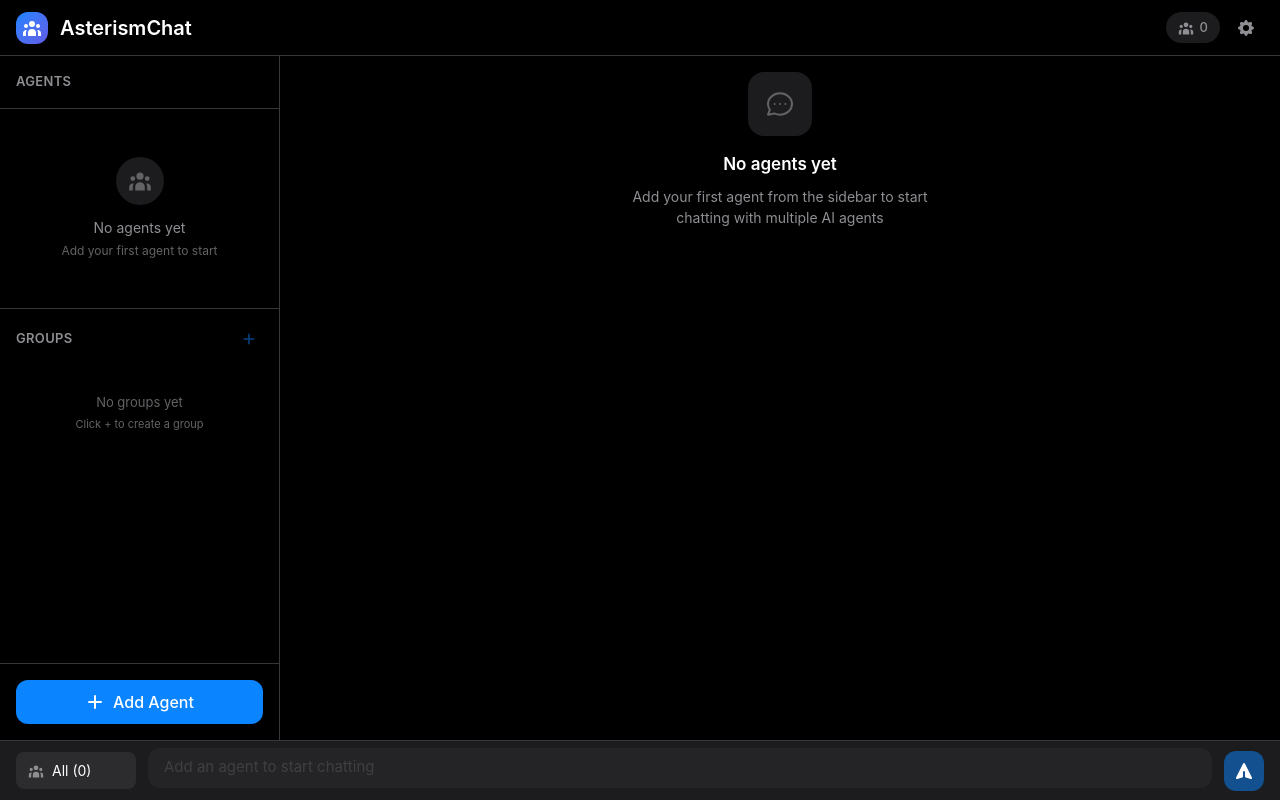
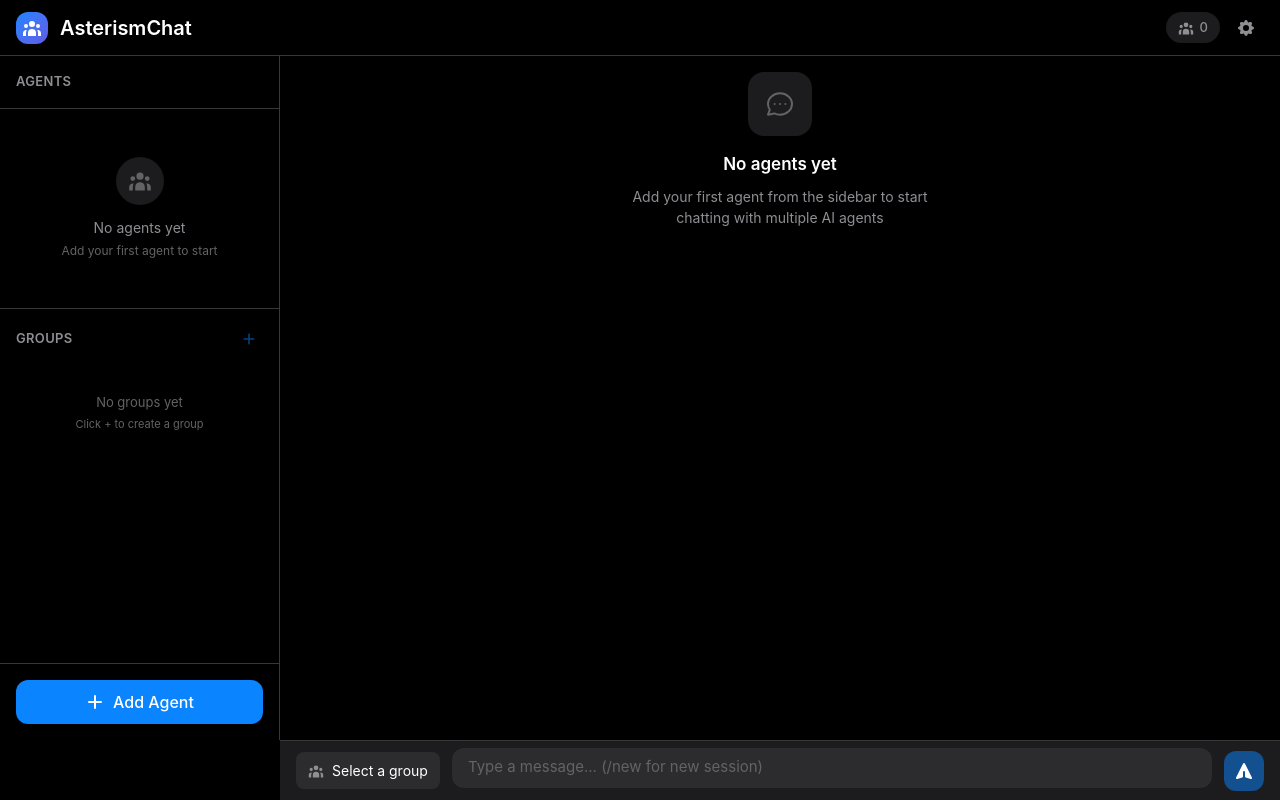
Before and after one commit to rizquuula/AsterismChat, a React (Vite) app: page / in a window 1280 px wide. Built offline with nearby package versions, Linux system fonts and the light colour scheme.

Commit message:
Add debug console logging to InputArea component

```diff
--- a/src/components/InputArea/InputArea.tsx
+++ b/src/components/InputArea/InputArea.tsx
@@ -17,7 +17,7 @@ export function InputArea() {
   }, [message]);
 
   const handleSend = async () => {
-    if (!message.trim() || agents.length === 0 || isSending) return;
+    if (!message.trim() || isSending) return;
 
     setIsSending(true);
     try {
@@ -36,12 +36,9 @@ export function InputArea() {
   };
 
   const activeGroup = groups.find(g => g.id === activeGroupId);
-  const targetAgentCount = activeGroup
-    ? activeGroup.agentIds.length
-    : agents.length;
 
   return (
-    <footer className="fixed left-0 right-0 bottom-0 h-[60px] bg-[#1C1C1E] border-t border-[#38383A] z-30">
+    <footer className="fixed left-[280px] right-0 bottom-0 h-[60px] bg-[#1C1C1E] border-t border-[#38383A] z-30">
       <div className="h-full px-4 flex items-center gap-3">
         {/* Current target indicator */}
         <div className="flex items-center gap-2 px-3 py-2 bg-[#2C2C2E] rounded-lg text-[14px] text-white min-w-[120px]">
@@ -49,7 +46,7 @@ export function InputArea() {
             <path d="M13 6a3 3 0 11-6 0 3 3 0 016 0zM18 8a2 2 0 11-4 0 2 2 0 014 0zM14 15a4 4 0 00-8 0v3h8v-3zM6 8a2 2 0 11-4 0 2 2 0 014 0zM16 18v-3a5.972 5.972 0 00-.75-2.906A3.005 3.005 0 0119 15v3h-3zM4.75 12.094A5.973 5.973 0 004 15v3H1v-3a3 3 0 013.75-2.906z" />
           </svg>
           <span className="truncate">
-            {activeGroup ? activeGroup.name : `All (${targetAgentCount})`}
+            {activeGroup?.name || 'Select a group'}
           </span>
         </div>
 
@@ -60,8 +57,8 @@ export function InputArea() {
             value={message}
             onChange={(e) => setMessage(e.target.value)}
             onKeyDown={handleKeyDown}
-            placeholder={agents.length > 0 ? "Type a message... (/new for new session)" : "Add an agent to start chatting"}
-            disabled={agents.length === 0}
+            placeholder="Type a message... (/new for new session)"
+            disabled={isSending}
             rows={1}
             className="w-full px-4 py-2 bg-[#2C2C2E] border-none rounded-xl text-[15px] text-white placeholder-[#636366] resize-none focus:outline-none focus:ring-2 focus:ring-[#0A84FF] disabled:opacity-50 disabled:cursor-not-allowed"
             style={{ minHeight: '40px', maxHeight: '200px' }}
@@ -71,7 +68,7 @@ export function InputArea() {
         {/* Send Button */}
         <button
           onClick={handleSend}
-          disabled={!message.trim() || agents.length === 0 || isSending}
+          disabled={!message.trim() || isSending}
           className="flex items-center justify-center w-10 h-10 bg-[#0A84FF] hover:bg-[#409CFF] disabled:bg-[#0A84FF]/50 disabled:cursor-not-allowed text-white rounded-xl transition-all duration-150 hover:scale-105 active:scale-95"
         >
           {isSending ? (
```
